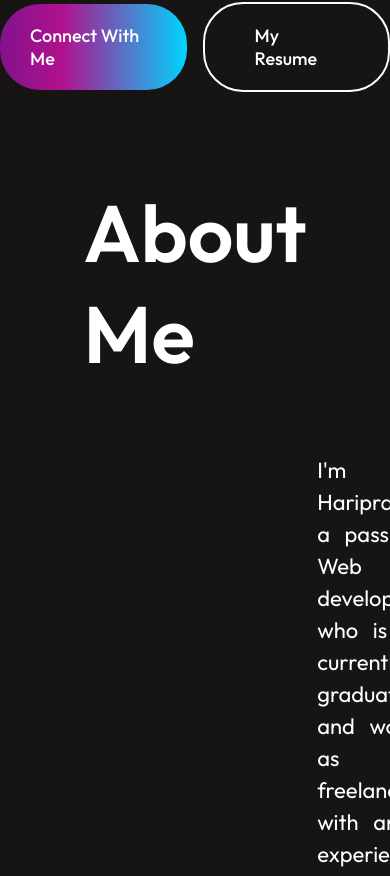
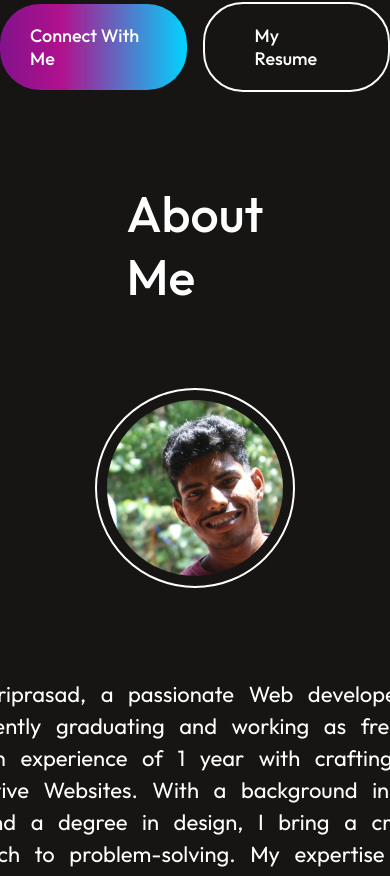
Before and after one commit to hariprasadvv2508/portfolio, a React (Vite) app: page / in a window 390 px wide. Shown: the part 876-1752 px from the top of the page. Built offline with nearby package versions, Linux system fonts and the light colour scheme; a web font is replaced by a local one.

Commit message:
eleventh commit

```diff
--- a/src/Components/About/About.css
+++ b/src/Components/About/About.css
@@ -121,8 +121,39 @@
         padding:10px 20px ;
         border-radius:30px;
 }
+.github a button:hover{
+    transform: scale(1.05);
+    transition: 0.6s;
+    border: 2px solid #ff00ff;
+}
 .github  .para{
     color: black;
     font-size: 18px;
     font-weight: 500;
 }
+@media(max-width:768px){
+    .about-content{
+        display: grid;
+        grid-template-columns: 1fr;
+    }
+    .about-section h1{
+        padding: 0;
+        font-size: 50px;
+        font-weight: 500;
+    }
+    .about-content img{
+        padding:10px;
+        border: 2px solid white;
+        height: 200px;
+        width: 200px;
+        border-radius:50%;
+        margin: 10px 170px;
+    } p
+    .about-content p{
+        max-width: 750px;
+        text-align: center;
+        font-size: 16px;
+        line-height: 22px;
+        word-spacing: 10px;
+    }
+}
```
